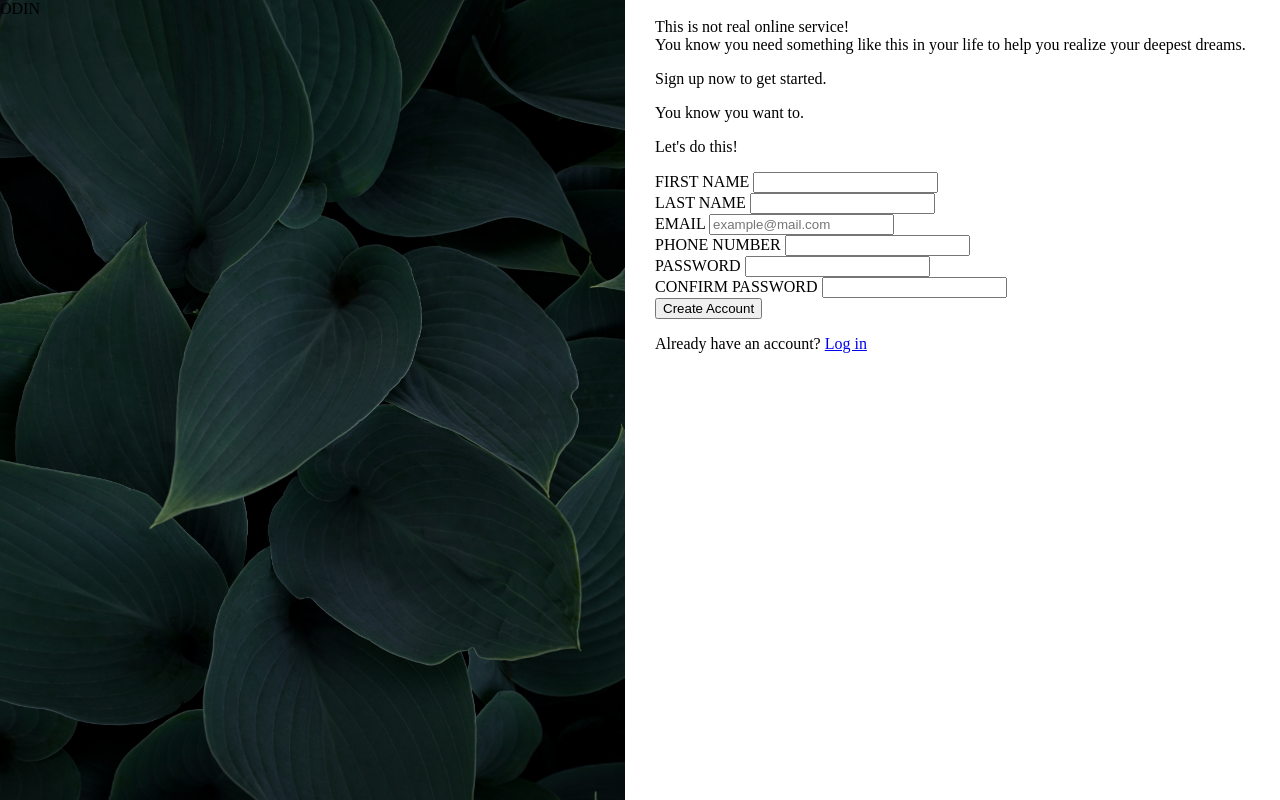
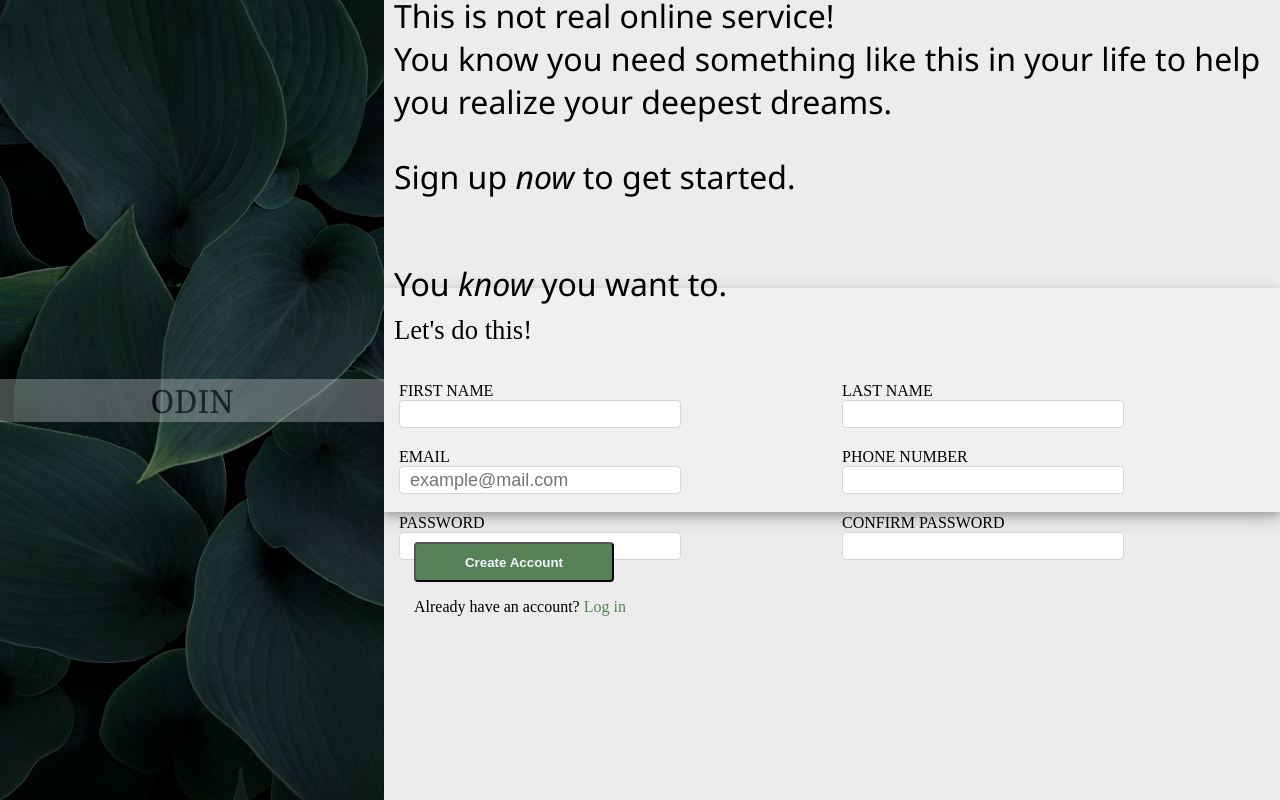
Before and after one commit to radinag94/sign-up-form, a plain HTML site: page index.html in a window 1280 px wide. Drawn offline with Linux system fonts and the light colour scheme.

Commit message:
style:style sections and btn

```diff
--- a/style.css
+++ b/style.css
@@ -2,17 +2,26 @@
     width: 100%;
     display: flex;
     flex-direction: row;
-    gap: 30px;
     height: 100%;
+
 
   }
 .left-side {
-    flex: 50%;
+    flex: 30%;
     background-size: cover;
     background-image: url("./imgs/leandra-rieger-A0_fiGsEhkc-unsplash.jpg");
+    display: flex;
+    flex-direction: column;
+    width: 100%;
+    height: 100%;
+    justify-content: center;
+
 }
 .right-side {
-    flex: 50%;
+    flex: 70%;
+    width: 100%;
+    height: 100%;
+   background-color: rgb(237, 236, 236);
 
 }
 img {
@@ -30,3 +39,94 @@ body {
 html {
     height: 100%;
 }
+
+.logo-container {
+  background-color: rgb(230, 233, 233);
+  opacity: 0.3;
+  text-align: center;
+  font-size: 32px;
+  font-family:Cambria, Cochin, Georgia, Times, 'Times New Roman', serif;
+  ;
+}
+
+form {
+    display: flex;
+    flex-direction: column;
+    height: 28%;
+    background-color:  rgb(240 240 240);
+    box-shadow:0 4px 8px 0 rgba(0, 0, 0, 0.2), 0 6px 20px 0 rgba(0, 0, 0, 0.19);
+    justify-content: flex-start;
+}
+
+
+.first-section {
+    display: flex;
+    flex-direction: column;
+    justify-content: center;
+    margin-left: 10px;
+    height: 36%;
+    font-size: 32px;
+    font-family: 'Segoe UI', Tahoma, Geneva, Verdana, sans-serif;
+
+}
+
+input[type="number"],
+input[type="text"],
+input[type="email"] ,
+input[type="password"],
+select {
+  font-size: 18px;
+  height: 24px;
+  width: 60%;
+  padding-left: 10px;
+  padding-right: 10px;
+  color: #666;
+  border: 1px solid #d6d6d6;
+  border-radius: 4px;
+  background: white;
+  outline: none;
+
+}
+
+.row {
+    display:flex;
+    flex-direction:row;
+    margin-left: 10px;
+}
+.input-group {
+    flex:1;
+    display:flex;
+    flex-direction:column;
+    margin: 10px 5px;
+}
+#btn-create-account {
+    background-color: rgb(87, 130, 87);
+    border-radius: 4px;
+    width: 200px;
+    height: 40px;
+    margin-top: 30px;
+    color: aliceblue;
+    font-family:Arial, Helvetica, sans-serif;
+    font-weight: bold;
+}
+a{
+   color: rgb(87, 130, 87);
+   text-decoration: none;
+}
+
+.third-section {
+    height: 32%;
+    display: flex;
+    flex-direction: column;
+    justify-content: flex-start;
+    align-items: flex-start;
+    margin-left: 30px;
+}
+
+#form-header {
+    margin-left: 10px;
+    font-size: 20pt;
+}
+.emphasized {
+    font-style: italic;
+}
```
